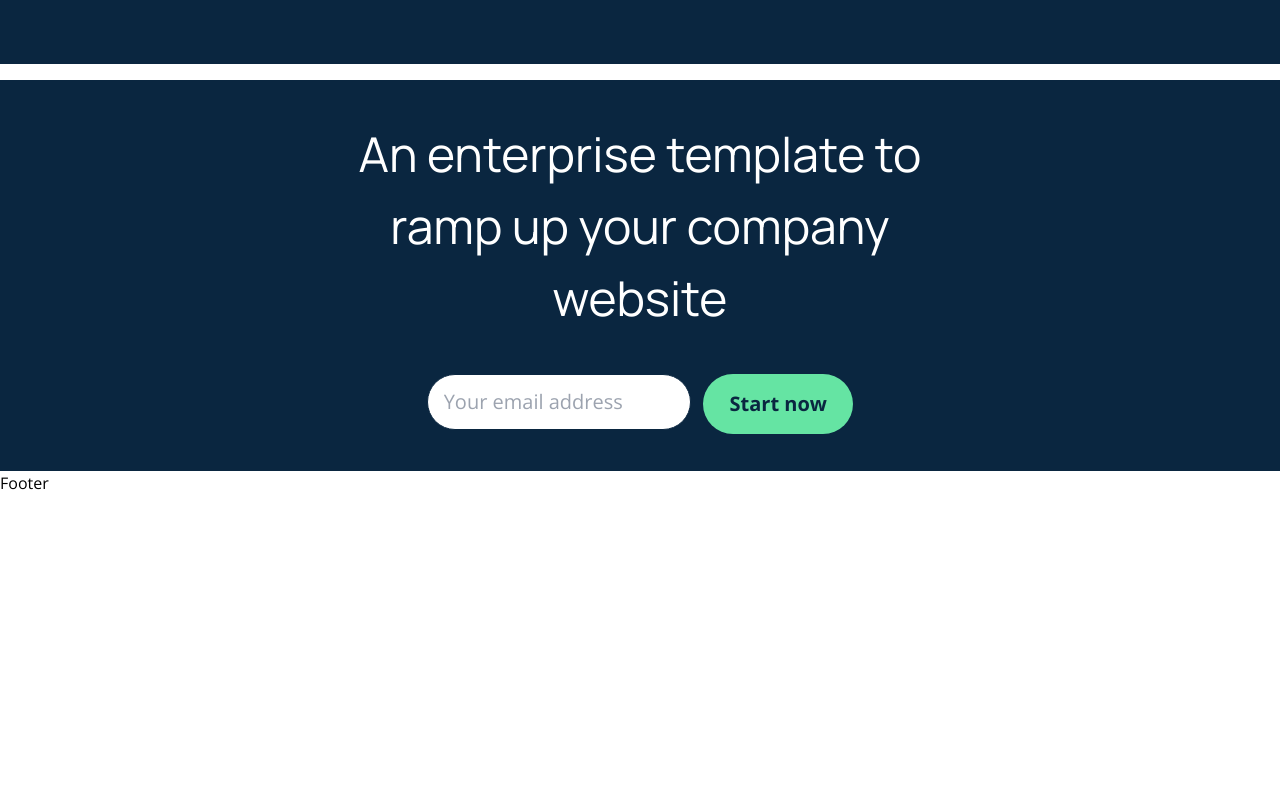
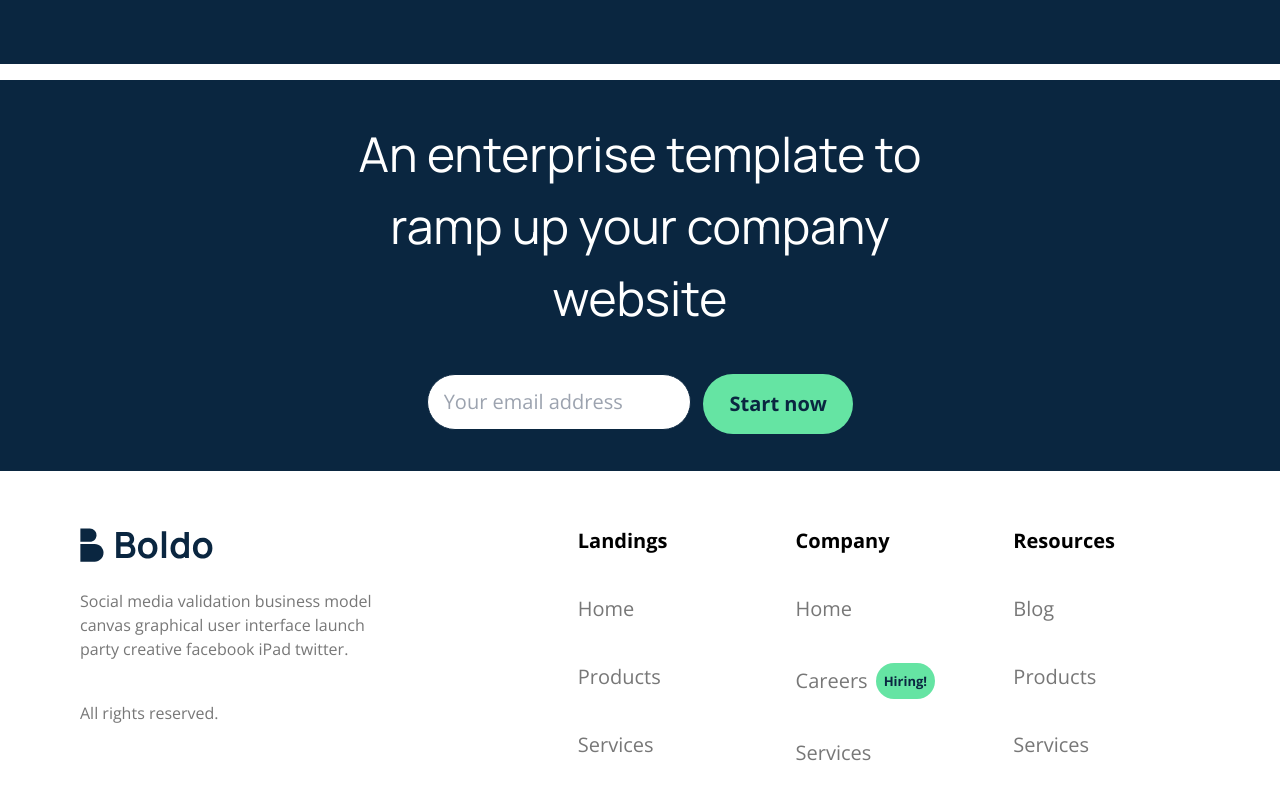
Before and after one commit to surmount96/bolbo, a React (Create React App) app: page / in a window 1280 px wide. Shown: the part 804-1604 px from the top of the page. Before the commit the page ends 1299 px from the top, so only its background shows below. Built offline with nearby package versions, Linux system fonts and the light colour scheme.

Commit message:
Footer implementation completed

```diff
--- a/src/App.js
+++ b/src/App.js
@@ -17,7 +17,9 @@ function App() {
             non-disclosure.
           </p>
           <div className='flex items-center gap-3'>
-            <Button className='px-14 text-white bg-darkBlue'>Buy template</Button>
+            <Button className='px-14 text-white bg-darkBlue'>
+              Buy template
+            </Button>
             <Button className='border border-darkBlue text-darkBlue px-14 bg-transparent'>
               Explore
             </Button>
@@ -25,12 +27,11 @@ function App() {
         </div>
 
         <div className={`w-full md:w-1/2`}>
-          <img src={'../assets/HeroGraphics.svg'} alt='header' />
+          <img src={"../assets/HeroGraphics.svg"} alt='header' />
         </div>
       </header>
       <section className='bg-darkBlue h-96 mb-4'>
         <div className='text-white text-center'>
-          {/* <Input type="text" placeholder="Your email address" /> */}
           <p className='text-xl text-lightGrey'>Our services</p>
           <h2 className='text-5xl leading-extra-loose w-full md:w-1/2 mx-auto'>
             Handshake infographic mass market crowdfunding iteration.
@@ -39,7 +40,7 @@ function App() {
       </section>
       <section className='bg-darkBlue'>
         <div className='h-[391px] flex flex-col items-center justify-center gap-10 w-full md:w-2/4 mx-auto'>
-          <div className='text-white text-center'>
+          <div className='text-white md:text-center'>
             <h2 className='text-5xl leading-extra-loose'>
               An enterprise template to ramp up your company website
             </h2>
--- a/src/components/Inc/Footer.js
+++ b/src/components/Inc/Footer.js
@@ -1,3 +1,49 @@
-const Footer = () => <footer>Footer</footer>;
+import Logo from "../../assets/boldo.svg";
+
+const Footer = () => (
+  <footer className='flex gap-3 flex-wrap md:flex-nowrap justify-between px-4 md:px-20 py-14'>
+    <div className='w-full md:w-5/12'>
+      <div>
+        <img src={Logo} alt='boldo logo' />
+      </div>
+      <div className='flex flex-col gap-10 mt-6 text-brand-gray w-full md:w-[300px]'>
+        <p>
+          Social media validation business model canvas graphical user interface
+          launch party creative facebook iPad twitter.
+        </p>
+        <p>All rights reserved.</p>
+      </div>
+    </div>
+    <div className='w-full md:w-2/12'>
+      <div className='flex flex-col gap-10 text-brand-gray text-xl'>
+        <p className='font-bold  text-black'>Landings</p>
+        <p>Home</p>
+        <p>Products</p>
+        <p>Services</p>
+      </div>
+    </div>
+    <div className='w-full md:w-2/12'>
+      <div className='flex flex-col gap-10 text-brand-gray text-xl'>
+        <p className='font-bold  text-black'>Company</p>
+        <p>Home</p>
+        <p className='flex items-center gap-2'>
+          Careers
+          <span className='bg-brand-green text-darkBlue text-[13px] rounded-56 py-1 px-2 font-bold'>
+            Hiring!
+          </span>
+        </p>
+        <p>Services</p>
+      </div>
+    </div>
+    <div className='w-full md:w-2/12'>
+      <div className='flex flex-col gap-10 text-brand-gray text-xl'>
+        <p className='font-bold  text-black'>Resources</p>
+        <p>Blog</p>
+        <p>Products</p>
+        <p>Services</p>
+      </div>
+    </div>
+  </footer>
+);
 
 export default Footer;
--- a/src/components/Inc/Navbar.js
+++ b/src/components/Inc/Navbar.js
@@ -1,3 +1,3 @@
-const Navbar = () => <nav>Navbar</nav>;
+const Navbar = () => <nav className="flex items-center px-4 md:px-20">Navbar</nav>;
 
 export default Navbar;
```
